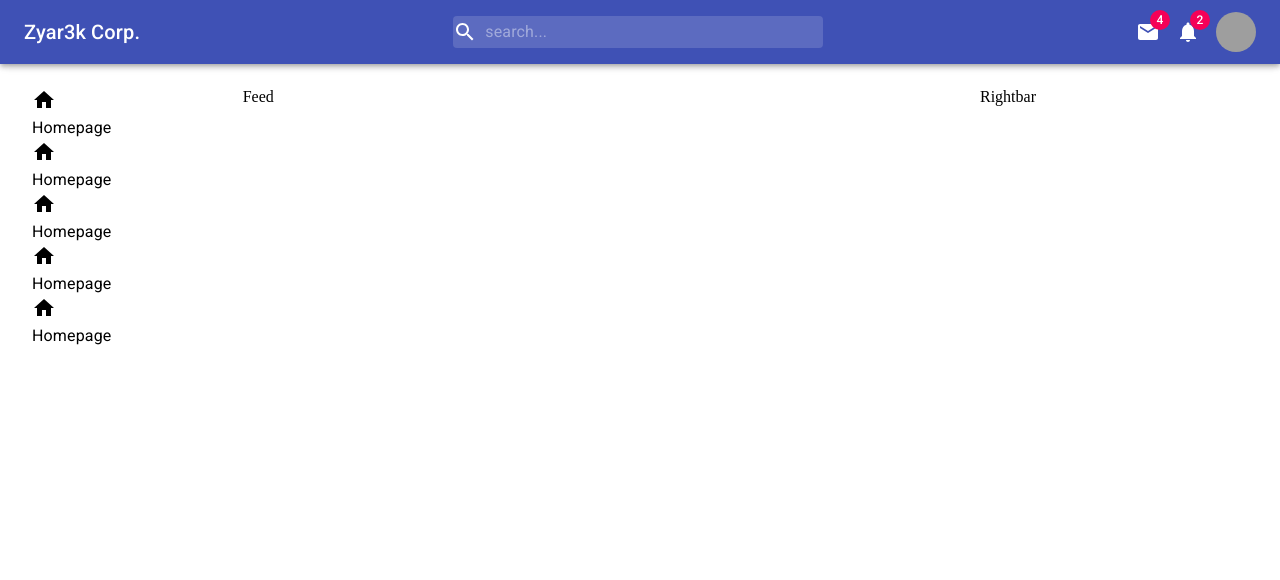
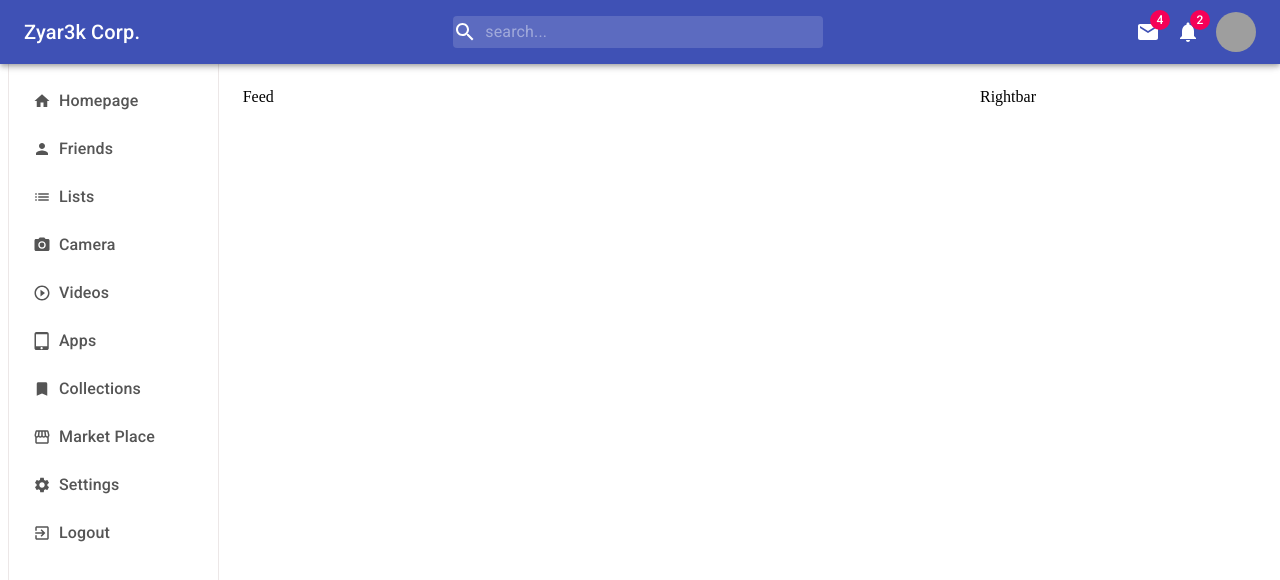
Before and after one commit to Zyar3k/cramui-practice, a React (Create React App) app: page / in a window 1280 px wide. Shown: the top 580 px of the page. Built offline with nearby package versions, Linux system fonts and the light colour scheme; grey boxes are pictures that could not be loaded.

Commit message:
Add sidebar left

```diff
--- a/src/App.js
+++ b/src/App.js
@@ -1,21 +1,30 @@
-import { AppBar, Grid, Toolbar } from "@material-ui/core";
+import { Grid, makeStyles } from "@material-ui/core";
 import Feed from "./components/Feed";
 import Leftbar from "./components/Leftbar";
 import Navbar from "./components/Navbar";
 import Rightbar from "./components/Rightbar";
 
+const useStyles = makeStyles((theme) => ({
+  right: {
+    [theme.breakpoints.down("sm")]: {
+      display: "none",
+    },
+  },
+}));
+
 function App() {
+  const classes = useStyles();
   return (
     <div>
       <Navbar />
       <Grid container>
-        <Grid item sm={2}>
+        <Grid item sm={2} xs={2}>
           <Leftbar />
         </Grid>
-        <Grid item sm={7}>
+        <Grid item sm={7} xs={10}>
           <Feed />
         </Grid>
-        <Grid item sm={3}>
+        <Grid item sm={3} className={classes.right}>
           <Rightbar />
         </Grid>
       </Grid>
--- a/src/components/Leftbar.js
+++ b/src/components/Leftbar.js
@@ -1,9 +1,51 @@
 import { Container, makeStyles, Typography } from "@material-ui/core";
-import { Home } from "@material-ui/icons";
+import {
+  Bookmark,
+  List,
+  ExitToApp,
+  Home,
+  Person,
+  PhotoCamera,
+  PlayCircleOutline,
+  Settings,
+  Storefront,
+  TabletMac,
+} from "@material-ui/icons";
 
 const useStyles = makeStyles((theme) => ({
   container: {
+    height: "100vh",
+    color: "white",
     paddingTop: theme.spacing(10),
+    backgroundColor: theme.palette.primary.main,
+    position: "sticky",
+    top: 0,
+    [theme.breakpoints.up("sm")]: {
+      backgroundColor: "white",
+      color: "#555",
+      border: "1px solid #ece7e7",
+    },
+  },
+  item: {
+    display: "flex",
+    alignItems: "center",
+    marginBottom: theme.spacing(4),
+    [theme.breakpoints.up("sm")]: {
+      marginBottom: theme.spacing(3),
+      cursor: "pointer",
+    },
+  },
+  icon: {
+    marginRight: theme.spacing(1),
+    [theme.breakpoints.up("sm")]: {
+      fontSize: "18px",
+    },
+  },
+  text: {
+    fontWeight: 500,
+    [theme.breakpoints.down("sm")]: {
+      display: "none",
+    },
   },
 }));
 
@@ -16,20 +58,40 @@ const Leftbar = () => {
         <Typography className={classes.text}>Homepage</Typography>
       </div>
       <div className={classes.item}>
-        <Home className={classes.icon} />
-        <Typography className={classes.text}>Homepage</Typography>
+        <Person className={classes.icon} />
+        <Typography className={classes.text}>Friends</Typography>
       </div>
       <div className={classes.item}>
-        <Home className={classes.icon} />
-        <Typography className={classes.text}>Homepage</Typography>
+        <List className={classes.icon} />
+        <Typography className={classes.text}>Lists</Typography>
       </div>
       <div className={classes.item}>
-        <Home className={classes.icon} />
-        <Typography className={classes.text}>Homepage</Typography>
+        <PhotoCamera className={classes.icon} />
+        <Typography className={classes.text}>Camera</Typography>
       </div>
       <div className={classes.item}>
-        <Home className={classes.icon} />
-        <Typography className={classes.text}>Homepage</Typography>
+        <PlayCircleOutline className={classes.icon} />
+        <Typography className={classes.text}>Videos</Typography>
+      </div>
+      <div className={classes.item}>
+        <TabletMac className={classes.icon} />
+        <Typography className={classes.text}>Apps</Typography>
+      </div>
+      <div className={classes.item}>
+        <Bookmark className={classes.icon} />
+        <Typography className={classes.text}>Collections</Typography>
+      </div>
+      <div className={classes.item}>
+        <Storefront className={classes.icon} />
+        <Typography className={classes.text}>Market Place</Typography>
+      </div>
+      <div className={classes.item}>
+        <Settings className={classes.icon} />
+        <Typography className={classes.text}>Settings</Typography>
+      </div>
+      <div className={classes.item}>
+        <ExitToApp className={classes.icon} />
+        <Typography className={classes.text}>Logout</Typography>
       </div>
     </Container>
   );
```
